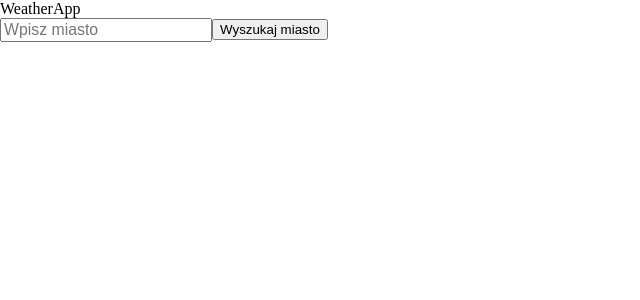
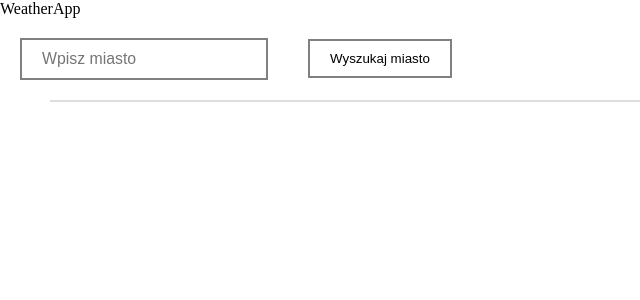
Before and after one commit to mstankiewicz1/WeatherApp, a React app: page / in a window 1280 px wide. Shown: the top 300 px of the page, without its empty margins (0-640 px from the left). Built offline with nearby package versions, Linux system fonts and the light colour scheme.

Commit message:
Postepy 12.10.19r godz 16:31

```diff
--- a/css/style.css
+++ b/css/style.css
@@ -0,0 +1,36 @@
+* {
+    box-sizing: border-box;
+}
+
+.app input,  .app button {
+    margin: 20px;
+    padding: 10px 20px;
+    border: 2px solid grey;
+    background-color: white;
+    transition: .3s;
+}
+
+.app button {
+    cursor: pointer;
+}
+
+.app button:hover {
+    background-color: black;
+    color: white;
+    border-color: black;
+}
+
+.result {
+    margin-left: 50px;
+    margin-right: 50px;
+    padding-top: 50px;
+    border-top: 2px solid #ddd;
+}
+
+.result h3, .result h4 {
+    font-weight: normal;
+}
+
+.result em {
+    font-weight: bold;
+}
--- a/js/App.jsx
+++ b/js/App.jsx
@@ -67,7 +67,7 @@ class App extends React.Component {
 
     render() {
         return (
-            <div>
+            <div className="app">
                 <h1>WeatherApp</h1>
                 <Form
                     value={this.state.value}
```
Also changed, not shown: js/out.js.
